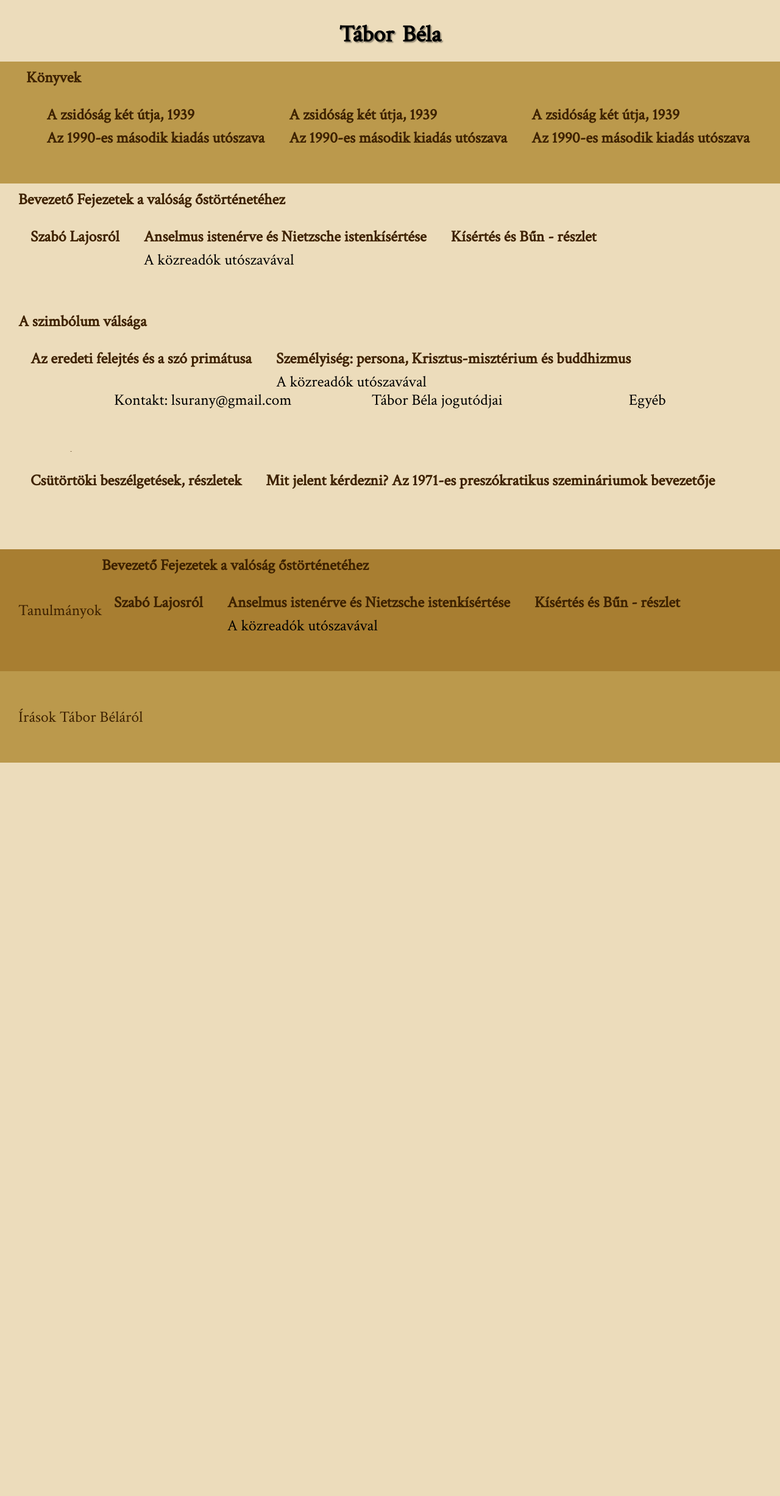
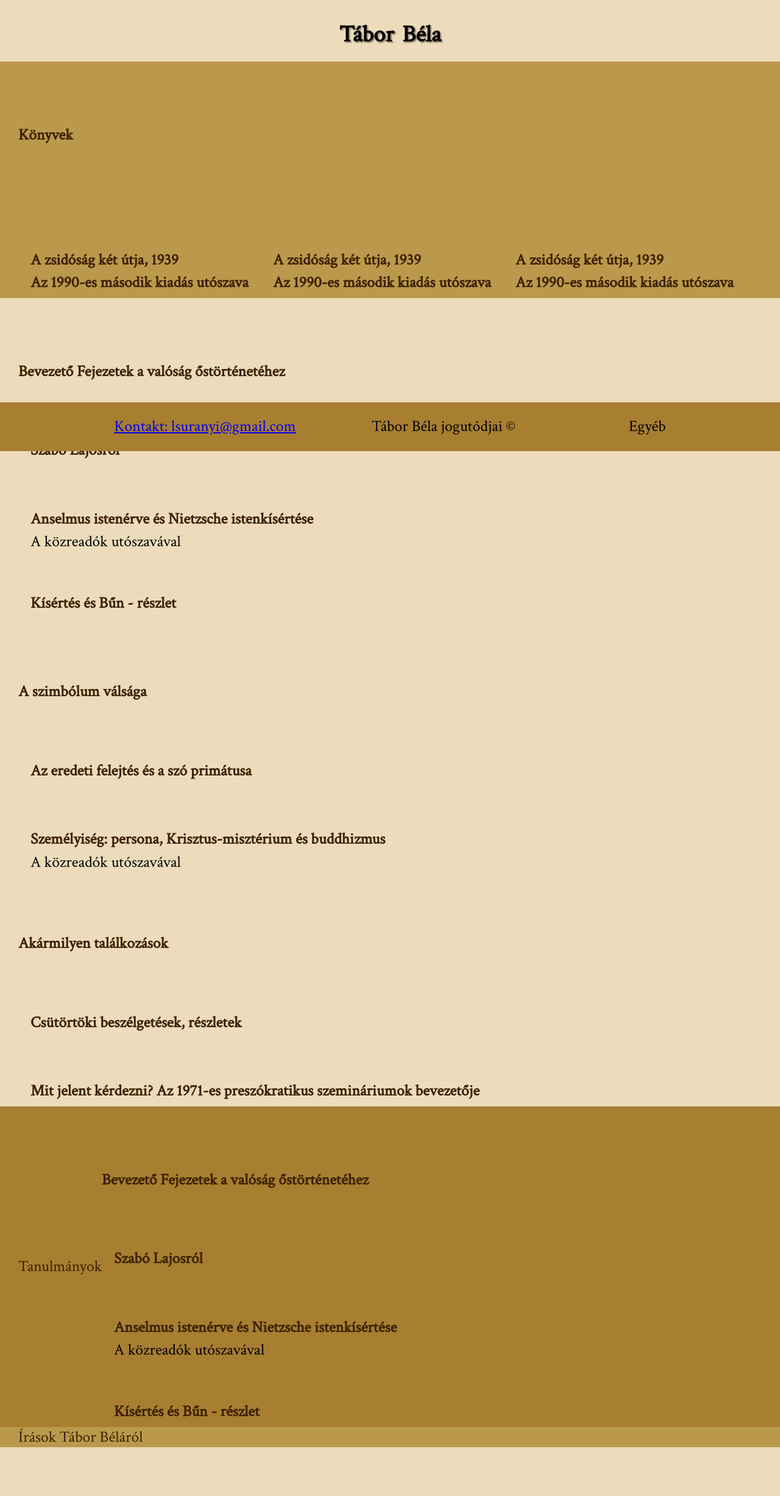
Before and after one commit to Gergez/lajosszabo, a PHP site: page /taborbela/taborbela.html in a window 1280 px wide; the page is wider, and only the part inside the window is pictured. Shown: the part 60-2514 px from the top of that part at 61% size. Before the commit the page ends 1311 px from the top of that part, so only its background shows below. Run offline with PHP 8.4, Linux system fonts and the light colour scheme.

Commit message:
Add files via upload

```diff
--- a/taborbela/taborbela.css
+++ b/taborbela/taborbela.css
@@ -334,7 +334,7 @@
   position:fixed;
   top:0;
   left:0;
-  width:100%;
+  width:100vw;
 }
 
 
@@ -377,17 +377,19 @@
   /* z-index:1; */
 }
 
-.section-wrapper
+.page_container
 {
+  display: flex;
+  flex-direction: column;
   position:relative;
   background-color:#ecdcbb;
 }
 
-.section-inner-wrapper
+.section_inner_wrapper
 {
   margin:0px;
   padding:0px;
-  background-color:#765822;
+  /* background-color:#765822; */
 }
 
 section
@@ -396,14 +398,16 @@
   position:relative;
   /* margin-top:10%; */
   padding:0 30px;
-  min-height: 150px;
+  /* min-height: 150px; */
   width:100%;
   /* justify-content: center; */
+  overflow-x: hidden;
 }
 
 div .konyvek
 {
   margin-top:10%;
+  display:flex;
 }
 
 section a
@@ -426,9 +430,14 @@
   background-color: #BB994C;
 }
 
+.konyvek_container{
+  display:flex;
+  justify-content: space-around;
+}
+
 .konyvek_wrapper
 {
-  display:flex;
+  display:block;
   justify-content: center;
 }
 
@@ -441,12 +450,6 @@
 
 .titles
 {
-  margin-bottom:25px;
-  display:block;
-  width:100%;
-  position:absolute;
-  top:5%;
-  margin:none;
   text-shadow:none;
 }
 
@@ -486,30 +489,31 @@
 
 footer
 {
-  margin-top: 30px;
   display:flex;
   position:sticky;
   bottom:0px;
-  height:100px;
+  height:80px;
   width:100%;
-  background:#ecdcbb;
+  background:#a87e31;
   font-size:2rem;
   justify-content: center;
-  margin-bottom:30px;
+  align-items: center;
 }
 
 .footer_1
 {
  display:flex;
- height:inherit;
  width:33%;
 }
 
 .footer_2
 {
   display:flex;
-  height:inherit;
   width:33%
+}
+
+.footer_3{
+  align-items: center;
 }
 
 .blokk
--- a/taborbela/taborbela.html
+++ b/taborbela/taborbela.html
@@ -1,6 +1,7 @@
 <!-- Tábor Béla Weboldala -->
 <!DOCTYPE html>
 <html lang="en" dir="ltr">
+
 <head>
   <meta charset="utf-8">
   <meta title="Tábor Béla">
@@ -102,16 +103,16 @@
     <img class="language_flag" src="magyar_zaszlo.svg" alt="Magyar nyelv">
   </header>
 
-    <div class="section_wrapper">
+  <div class="page_container">
     <h1 class="title">Tábor Béla</h1>
 
-      <div class="section_inner_wrapper">
+    <!-- <div class="section_inner_wrapper"> -->
 
     <section class="konyvek">
       <div class="konyvek_wrapper">
 
-          <h1><a class="titles"href="#">Könyvek</a></h1>
-
+        <h1><a class="titles" href="#">Könyvek</a></h1>
+        <div class="konyvek_container">
           <div class="konyvek_inner_wrapper">
             <p class="zsidosag_ket_utja"><a href="http://lajosszabo.com/TB/Zs2U.html">A zsidóság két útja, 1939</a></p>
             <p class="zsidosag_ket_utja"><a href="http://lajosszabo.com/SZEL/Zs2U_utoszo.pdf">Az 1990-es második kiadás utószava</a></p>
@@ -126,14 +127,14 @@
             <p class="zsidosag_ket_utja"><a href="http://lajosszabo.com/TB/Zs2U.html">A zsidóság két útja, 1939</a></p>
             <p class="zsidosag_ket_utja"><a href="http://lajosszabo.com/SZEL/Zs2U_utoszo.pdf">Az 1990-es második kiadás utószava</a></p>
           </div>
-
+        </div>
       </div>
     </section>
 
     <section class="ostortonet">
       <div class="konyvek_wrapper">
 
-          <h1><a class="titles"href="#">Bevezető Fejezetek a valóság őstörténetéhez</a></h1>
+        <h1><a class="titles" href="#">Bevezető Fejezetek a valóság őstörténetéhez</a></h1>
 
         <div class="konyvek_inner_wrapper">
           <p class="zsidosag_ket_utja"><a href="http://lajosszabo.com/SZEL/Szabo_Lajosrol01.pdf">Szabó Lajosról</a></p>
@@ -156,7 +157,7 @@
     <section class="ostortonet">
       <div class="konyvek_wrapper">
 
-          <h1><a class="titles"href="#">A szimbólum válsága</a></h1>
+        <h1><a class="titles" href="#">A szimbólum válsága</a></h1>
 
         <div class="konyvek_inner_wrapper">
           <p class="zsidosag_ket_utja"><a href="http://lajosszabo.com/SZEL/Szabo_Lajosrol01.pdf">Az eredeti felejtés és a szó primátusa</a></p>
@@ -172,7 +173,7 @@
     <section class="ostortonet">
       <div class="konyvek_wrapper">
 
-          <h1><a class="titles"href="#">Akármilyen találkozások</a></h1>
+        <h1><a class="titles" href="#">Akármilyen találkozások</a></h1>
 
         <div class="konyvek_inner_wrapper">
           <p class="zsidosag_ket_utja"><a href="http://lajosszabo.com/SZEL/Szabo_Lajosrol01.pdf">Csütörtöki beszélgetések, részletek</a></p>
@@ -192,7 +193,7 @@
 
       <div class="konyvek_wrapper">
 
-          <h1><a class="titles"href="#">Bevezető Fejezetek a valóság őstörténetéhez</a></h1>
+        <h1><a class="titles" href="#">Bevezető Fejezetek a valóság őstörténetéhez</a></h1>
 
         <div class="konyvek_inner_wrapper">
           <p class="zsidosag_ket_utja"><a href="http://lajosszabo.com/SZEL/Szabo_Lajosrol01.pdf">Szabó Lajosról</a></p>
@@ -220,16 +221,17 @@
 
     </section>
 
-      </div>
+    <!-- </div> -->
   </div>
 
 
   <footer>
 
-  <div class="footer_1">Kontakt: lsurany@gmail.com</div>
-  <div class="footer_2">Tábor Béla jogutódjai</div>
+    <div class="footer_1"><a href="mailto:lsuranyi@gmail.com">Kontakt: lsuranyi@gmail.com</a></div>
+    <div class="footer_2">Tábor Béla jogutódjai ©</div>
     <div class="footer_3">Egyéb</div>
 
   </footer>
 </body>
+
 </html>
```
Also changed, not shown: taborbela/app.js (added, +259 -0 lines). Lines whose indentation alone changed are shown as unchanged.
